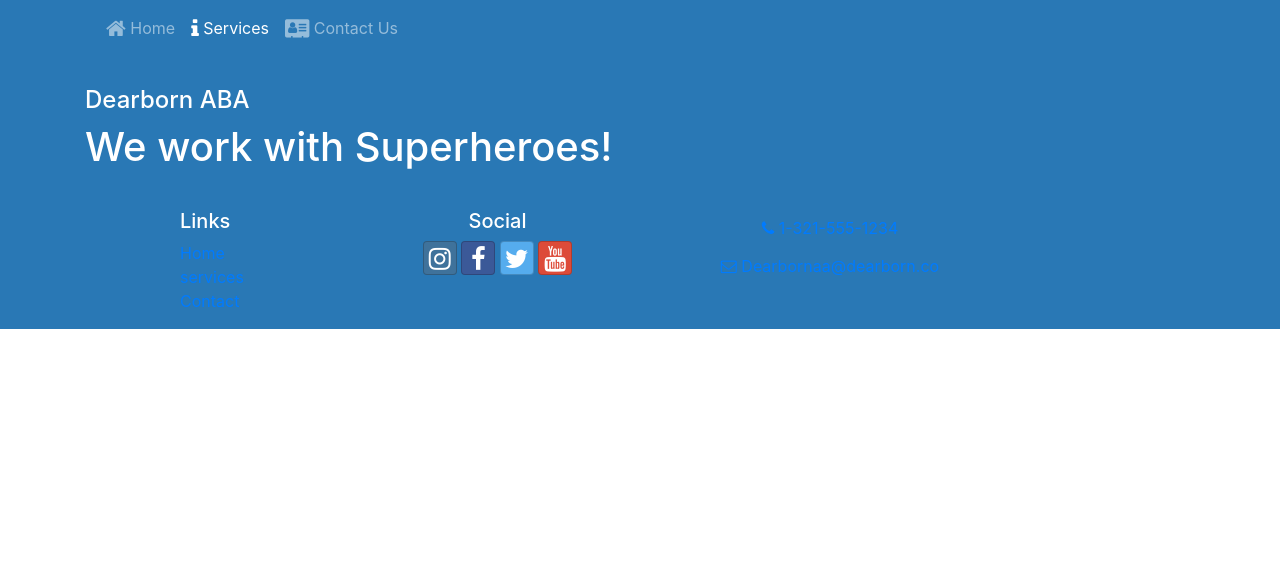
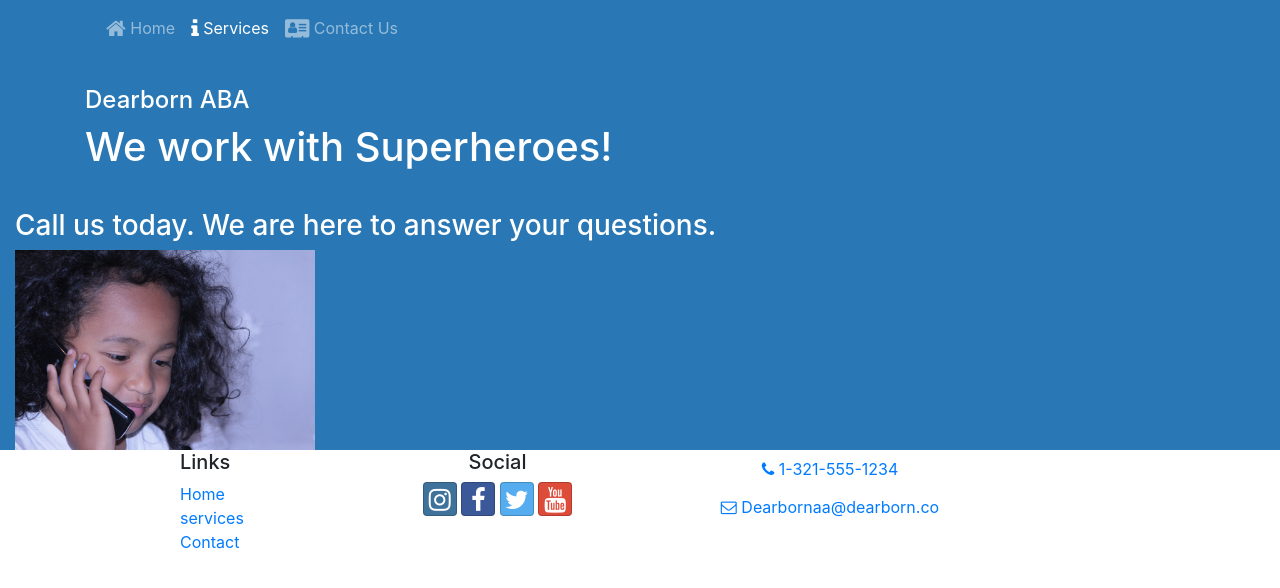
Before and after one commit to mejowett/dearborn-aba-site, a React (Create React App) app: page /services in a window 1280 px wide. Shown: the top 588 px of the page. Built offline with nearby package versions, Linux system fonts and the light colour scheme.

Commit message:
Call to action

```diff
--- /dev/null
+++ b/src/component/CallToActionComponent.js
@@ -0,0 +1,26 @@
+import React, { Component } from "react";
+
+class CallToActionComponent extends Component {
+  render() {
+    return (
+      <div>
+        <section class="colored-section" id="cta">
+          <div class="container-fluid">
+            <h3 class="big-heading">
+              Call us today. We are here to answer your questions.
+            </h3>
+            <img src="/images/phone-call.jpg"
+            height="200"
+            width="300"
+            alt="Phone-call"
+
+             />
+          </div>
+
+        </section>
+      </div>
+    );
+  }
+}
+
+export default CallToActionComponent;
--- a/src/component/FooterComponent.js
+++ b/src/component/FooterComponent.js
@@ -4,7 +4,7 @@ import { Link } from 'react-router-dom';
 function Footer(props) {
     return (
 
-        <section class="colored-section" id="title">
+        <section  id="title">
         <footer className="site-footer">
             <div className="container">
                 <div className="row">
--- a/src/component/HeaderComponent.js
+++ b/src/component/HeaderComponent.js
@@ -30,8 +30,7 @@ class Header extends Component {
       <React.Fragment>
         <section class="colored-section" id="title">
           <div class="container-fluid">
-          <Navbar dark
-           sticky="top" expand="md">
+          <Navbar dark expand="md">
             <NavbarBrand className="mr-auto" href="/"></NavbarBrand>
             <div className="container">
               <NavbarToggler onClick={this.toggleNav} />
--- a/src/component/MainComponent.js
+++ b/src/component/MainComponent.js
@@ -1,5 +1,6 @@
 import React, { Component } from "react";
 import Header from "./HeaderComponent";
+import CallToAction from "./CallToActionComponent";
 import Footer from "./FooterComponent";
 import Home from "./HomeComponent";
 import Services from "./ServicesComponent";
@@ -35,6 +36,7 @@ class Main extends Component {
                     <Route exact path='/services'  />
                     <Redirect to='/home' />
               </Switch>
+              <CallToAction />
               <Footer />
           </div>
       );
```
